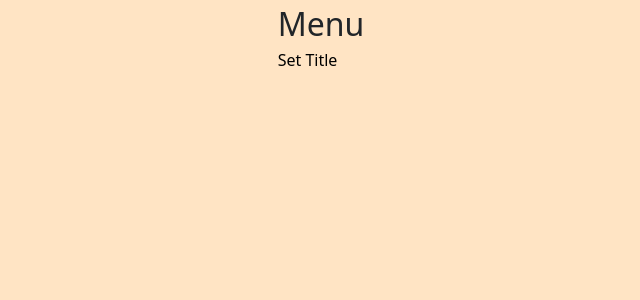
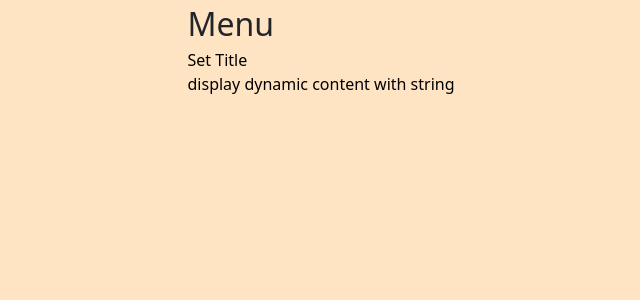
Before and after one commit to copterbuddy/MyNg, an Angular app: page /devs in a window 1280 px wide. Shown: the top 300 px of the page, without its empty margins (319-959 px from the left). Built offline with nearby package versions, Linux system fonts and the light colour scheme.

Commit message:
set all devs page color bisque

```diff
--- a/src/app/components/devs/devs.component.css
+++ b/src/app/components/devs/devs.component.css
@@ -1,7 +1,3 @@
-.page {
-  background-color: bisque;
-}
-
 a {
   text-decoration: none;
   color: black;
@@ -10,6 +6,7 @@ a {
 .submenu :hover {
   color: blue;
   background-color: yellow;
+  cursor: pointer;
 }
 
 .container-small {
--- a/src/app/components/devs/devs.component.html
+++ b/src/app/components/devs/devs.component.html
@@ -1,10 +1,19 @@
-<div class="page d-flex justify-content-center">
+<div class="d-flex justify-content-center">
   <div class="container-small d-flex justify-content-center">
     <div class="d-flex flex-column">
       <app-header></app-header>
 
       <div class="submenu">
-        <a routerLink="/devs/set-title">Set Title</a>
+        <ng-container *ngIf="subMenus && subMenus.length > 0; else noItems">
+          <ng-container *ngFor="let item of subMenus">
+            <div>
+              <a [routerLink]="item.link">{{ item.text }}</a>
+            </div>
+          </ng-container>
+        </ng-container>
+        <ng-template #noItems>
+          NO ITEMS!!
+        </ng-template>
       </div>
     </div>
   </div>
--- a/src/app/components/devs/devs.component.ts
+++ b/src/app/components/devs/devs.component.ts
@@ -1,9 +1,32 @@
-import { Component } from '@angular/core';
+import { Component, ElementRef } from '@angular/core';
 import { RouterLink } from '@angular/router';
+
+interface subMenu {
+  link: string,
+  text: string
+}
 
 @Component({
   selector: 'app-devs',
   templateUrl: './devs.component.html',
   styleUrls: ['./devs.component.css']
 })
-export class DevsComponent{}
+export class DevsComponent{
+  subMenus: subMenu[] = [
+    {
+      link: '/devs/set-title',
+      text: 'Set Title'
+    },
+    {
+      link: '/devs/output-dynamic-content-with-string',
+      text: 'display dynamic content with string'
+    }
+  ]
+
+  constructor(private elementRef: ElementRef) {}
+
+  ngAfterViewInit() {
+    this.elementRef.nativeElement.ownerDocument
+        .body.style.backgroundColor = 'bisque';
+  }
+}
--- a/src/styles.css
+++ b/src/styles.css
@@ -1,4 +1 @@
 /* You can add global styles to this file, and also import other style files */
-:root {
-  background-color: bisque;
-}
```
